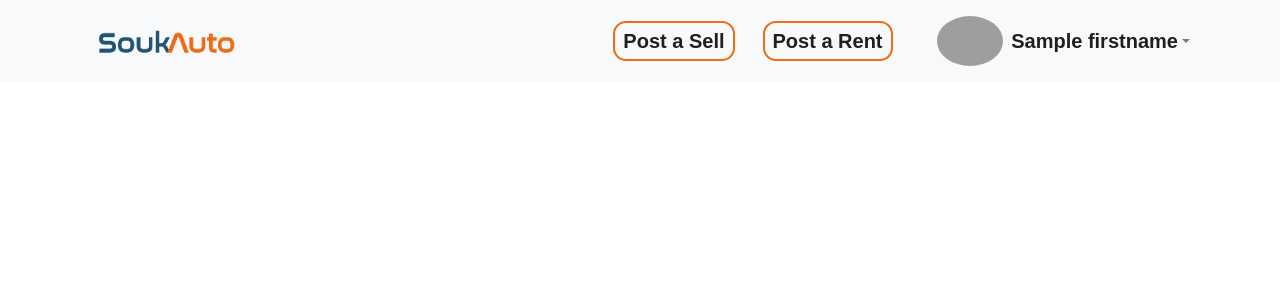
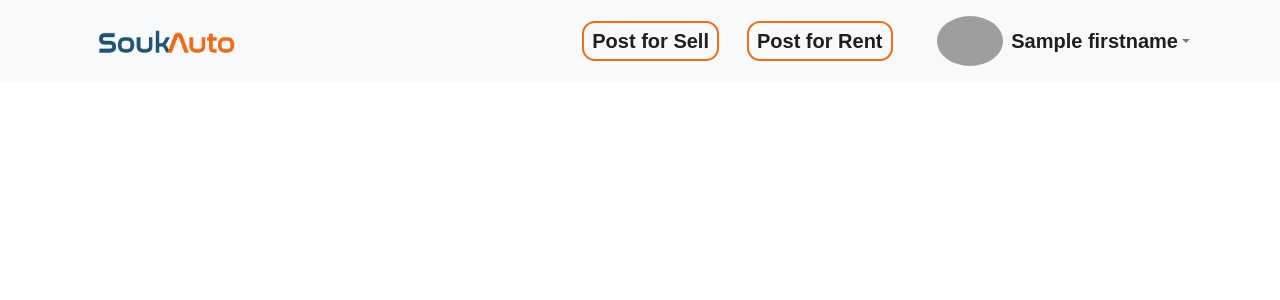
Before and after one commit to imadChr/SoukAuto, a PHP site: template view/header.php in a window 1280 px wide. Shown: the top 300 px of the page. Run offline with PHP 8.4, Linux system fonts and the light colour scheme; the template is opened without the code that fills it: most values are stand-ins (such as "Sample title", 1, 10 or a date in 2020); some libraries are stand-ins or nearby versions; grey boxes are pictures that could not be loaded.

Commit message:
css fixed

```diff
--- a/view/header.php
+++ b/view/header.php
@@ -111,12 +111,12 @@
             if ($appuser) { ?>
               <li class="nav-item mr-2">
                 <div class="nav-link-wrapper">
-                  <a class="nav-link btn" href="index.php?action=sell">Post a Sell</a>
+                  <a class="nav-link btn" href="index.php?action=sell">Post for Sell</a>
                 </div>
               </li>
               <li class="nav-item mr-3">
                 <div class="nav-link-wrapper">
-                  <a class="nav-link btn" href="#">Post a Rent</a>
+                  <a class="nav-link btn" href="#">Post for Rent</a>
                 </div>
               </li>
               <li class="nav-item dropdown">
```
